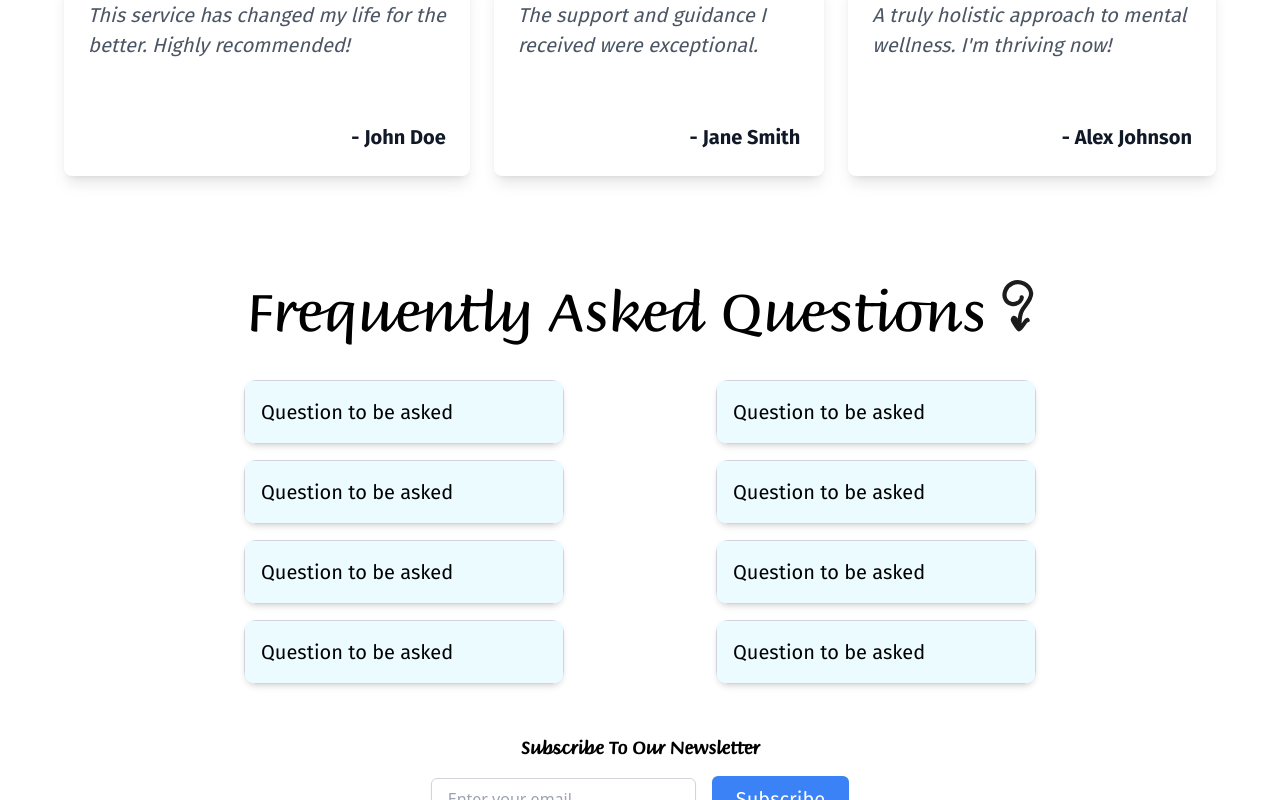
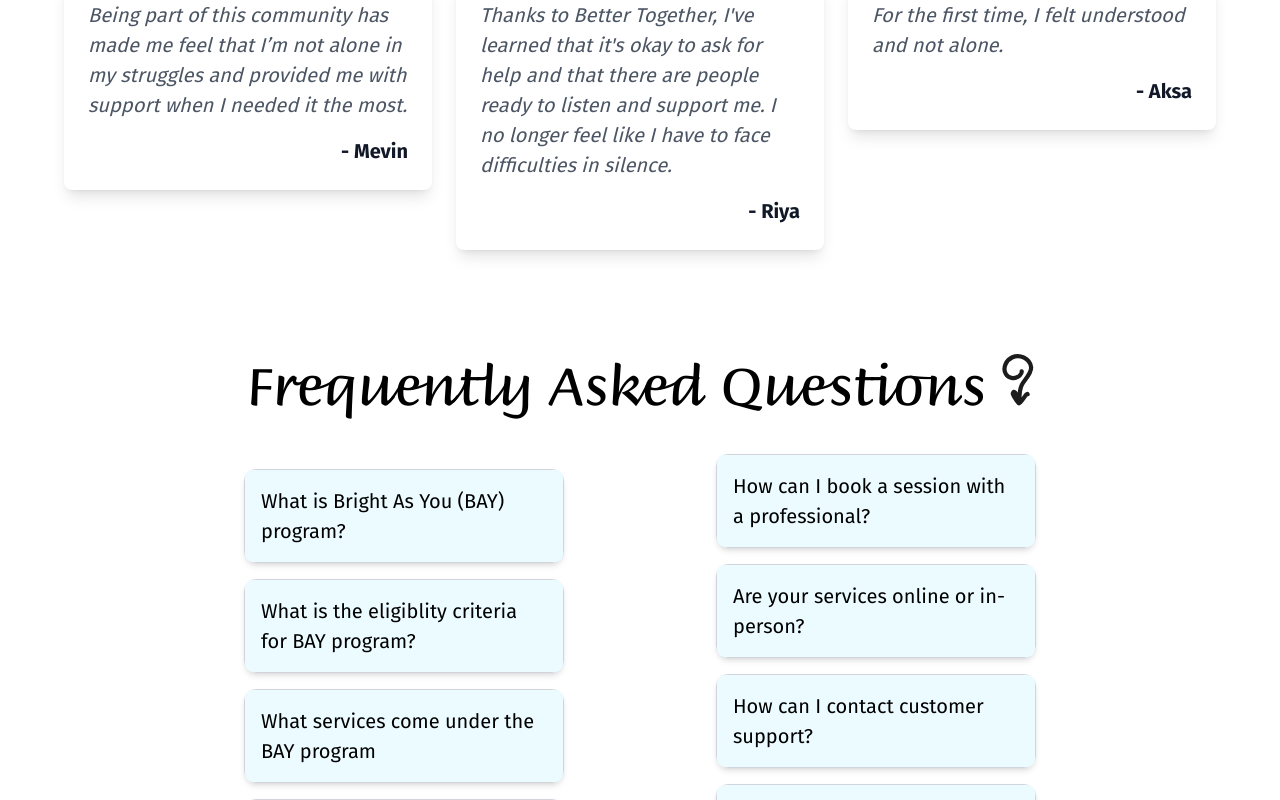
Before and after one commit to ronxldwilson/BetterTogether, a Next.js app: page / in a window 1280 px wide. Shown: the part 2440-3240 px from the top of the page. Built offline with nearby package versions, Linux system fonts and the light colour scheme; no server answers.

Commit message:
Refactoring text content

```diff
--- a/src/components/DropdownInput.jsx
+++ b/src/components/DropdownInput.jsx
@@ -18,7 +18,7 @@ const DropdownInput = ({ options }) => {
         value={inputValue}
         onClick={() => setShowDropdown(!showDropdown)}
         onChange={(e) => setInputValue(e.target.value)} // Optional: Allows manual input
-        className="w-full px-4 py-2 border border-gray-300 rounded-md shadow-sm focus:outline-none focus:ring-2 focus:ring-blue-500"
+        className="w-full px-4 py-2 border font border-gray-300 rounded-md shadow-sm focus:outline-none focus:ring-2 focus:ring-blue-500"
         placeholder="Type of Query"
         readOnly // Makes the input read-only
       />
--- a/src/components/Testimonial.jsx
+++ b/src/components/Testimonial.jsx
@@ -1,6 +1,6 @@
 const Testimonial = ({ text, name }) => {
   return (
-      <div className="p-6 max-w-md min-h-[200px] flex flex-col justify-between bg-white rounded-lg shadow-lg">
+    <div className="p-6 w-full h-full flex flex-col justify-between bg-white rounded-lg shadow-lg">
       <p className="text-gray-600 italic">{text}</p>
       <p className="font-bold text-gray-900 text-right mt-4">- {name}</p>
     </div>
--- a/src/components/sections/ContactUsSection.jsx
+++ b/src/components/sections/ContactUsSection.jsx
@@ -4,7 +4,7 @@ import DropdownInput from "@components/DropdownInput";
 
 
 const ContactUsSection = () => {
-    const optionsList = ["Option 1", "Option 2", "Option 3", "Option 4"];
+    const optionsList = ["I am a registered client and I need support","I have a question about the service", "I am a therapist interested in joining", "I have a business-related inquiry", "I'm interested in Better Together for my organization"];
 
     // State to manage form inputs
     const [formData, setFormData] = useState({
--- a/src/components/sections/FAQSection.jsx
+++ b/src/components/sections/FAQSection.jsx
@@ -2,39 +2,39 @@ import Accordian from "@components/Accordian"
 
 const faqsCol1 = [
     {
-        heading: "Question to be asked",
-        content: "Therapy offers a safe space to explore your thoughts, heal, and grow—because you deserve to feel your best.",
+        heading: "What is Bright As You (BAY) program?",
+        content: "Bright As You is our holistic mental health program where each client is supported by a team of professionals over a period of 6 weeks in order to help them begin and sustain their journey.",
     },
     {
-        heading: "Question to be asked",
-        content: "Embrace the power of movement to uplift your mental health—getting active can reduce stress, boost your mood, and leave you feeling more resilient every day!",
+        heading: "What is the eligiblity criteria for BAY program?",
+        content: "Anyone above the age of 18, who is willing to seek help is eligible for BAY!",
     },
     {
-        heading: "Question to be asked",
-        content: "Nourish your mind and body with balanced nutrition—discover how the right foods can boost your mood",
+        heading: "What services come under the BAY program",
+        content: "BAY is a comprehensive mental health and wellness program built on five pillars: Therapy, Fitness, Nutrition, Psychiatric Care, and Community Support.",
     },
     {
-        heading: "Question to be asked",
-        content: "Professional psychiatric care is a powerful tool for mental wellness—find balance and the right support when you need it.",
+        heading: "How often do you hold events?",
+        content: "We hold events every two weeks, some of them are paid and others are free to join. Participants of the BAY Program have a year of access to these events for free.",
     }
 ];
 
 const faqsCol2 = [
     {
-        heading: "Question to be asked",
-        content: "Therapy offers a safe space to explore your thoughts, heal, and grow—because you deserve to feel your best.",
+        heading: "How can I book a session with a professional?",
+        content: "To book a session with a professional, email us at **queries.bettertogether@gmail.com** with the professional's name and your availability. We'll schedule a call for you.",
     },
     {
-        heading: "Question to be asked",
-        content: "Embrace the power of movement to uplift your mental health—getting active can reduce stress, boost your mood, and leave you feeling more resilient every day!",
+        heading: "Are your services online or in-person?",
+        content: "Right now we are online, but we are working to bring our services to you in person soon",
     },
     {
-        heading: "Question to be asked",
-        content: "Nourish your mind and body with balanced nutrition—discover how the right foods can boost your mood",
+        heading: "How can I contact customer support?",
+        content: "You can reach out to us on our socials or send us an email on queries.bettertogether@gmail.com",
     },
     {
-        heading: "Question to be asked",
-        content: "Professional psychiatric care is a powerful tool for mental wellness—find balance and the right support when you need it.",
+        heading: "Do you offer solutions for enterprises?",
+        content: "Yes, We offer custom solutions for enterprises, kindly contact us or visit the enterprise section of this page. We would have an introductory call to know your needs and then proceed from there.",
     }
 ];
 
--- a/src/components/sections/HeaderSection.jsx
+++ b/src/components/sections/HeaderSection.jsx
@@ -19,7 +19,7 @@ const HeaderSection = () => {
           <a href="/services" className="hover:text-gray-400 py-4">Services</a>
           <a href="/services/events" className="hover:text-gray-400 py-4">Events</a>
           <a href="/contact" className="hover:text-gray-400 py-4">Contact Us</a>
-          <a href="/join-community" target="_blank" className="hover:text-gray-400"> <button className='p-4'>
+          <a href="/join-community" target="_blank" className="hover:text-gray-400 "> <button className='p-4'>
             Join Community
           </button>
           </a>
@@ -50,7 +50,7 @@ const HeaderSection = () => {
           <a href="/services" className="block hover:text-gray-400 py-2">Services</a>
           <a href="/services/events" className="block hover:text-gray-400 py-2">Events</a>
           <a href="/contact" className="block hover:text-gray-400 py-2">Contact</a>
-          <a href="/join-community" target="_blank" className="block hover:text-gray-400 py-2">Join Community</a>
+          <a href="/join-community" target="_blank" className=" bg-custom-red text-white rounded-lg p-1">Join Community</a>
         </div>
       )}
     </header>
--- a/src/components/sections/NewsletterSection.jsx
+++ b/src/components/sections/NewsletterSection.jsx
@@ -66,7 +66,7 @@ const NewsletterSection = () => {
 
   return (
     <div className="text-center p-6">
-      <h2 className="mb-4 text-lg font-semibold">Subscribe To Our Newsletter</h2>
+      <h2 className="mb-4 ">Subscribe To Our Newsletter</h2>
       <div className="flex flex-col sm:flex-row items-center justify-center gap-4">
         {/* Input Field */}
         <input
@@ -80,7 +80,7 @@ const NewsletterSection = () => {
         {/* Subscribe Button */}
         <button
           onClick={handleSubscribe}
-          className="px-6 py-2 bg-blue-500 text-white rounded-md transition duration-300 hover:bg-blue-600"
+          className="px-6 py-2 text-white rounded-md transition duration-300 hover:bg-blue-600"
         >
           Subscribe
         </button>
--- a/src/components/sections/TestimonialsSection.jsx
+++ b/src/components/sections/TestimonialsSection.jsx
@@ -3,16 +3,16 @@ import Testimonial from "@components/Testimonial";
 const TestimonialsSection = () => {
     const testimonials = [
         {
-            text: "This service has changed my life for the better. Highly recommended!",
-            name: "John Doe",
+            text: "Being part of this community has made me feel that I’m not alone in my struggles and provided me with support when I needed it the most.",
+            name: "Mevin",
         },
         {
-            text: "The support and guidance I received were exceptional.",
-            name: "Jane Smith",
+            text: "Thanks to Better Together, I've learned that it's okay to ask for help and that there are people ready to listen and support me. I no longer feel like I have to face difficulties in silence.",
+            name: "Riya",
         },
         {
-            text: "A truly holistic approach to mental wellness. I'm thriving now!",
-            name: "Alex Johnson",
+            text: "For the first time, I felt understood and not alone.",
+            name: "Aksa",
         },
     ];
 
```
Also changed, not shown: src/app/about/page.js (+52 -10 lines). Lines whose indentation alone changed are shown as unchanged.
